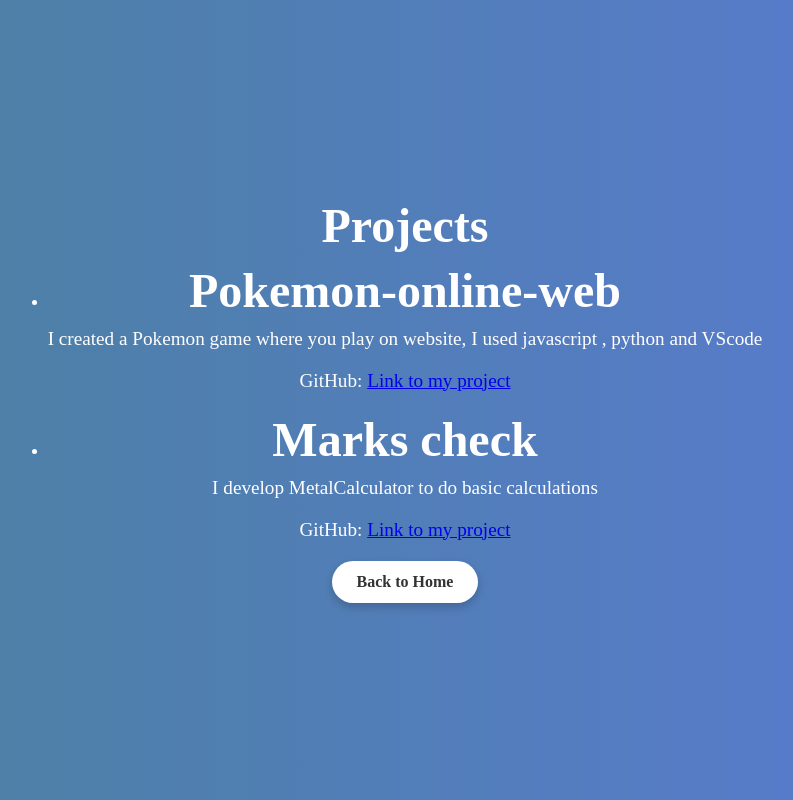
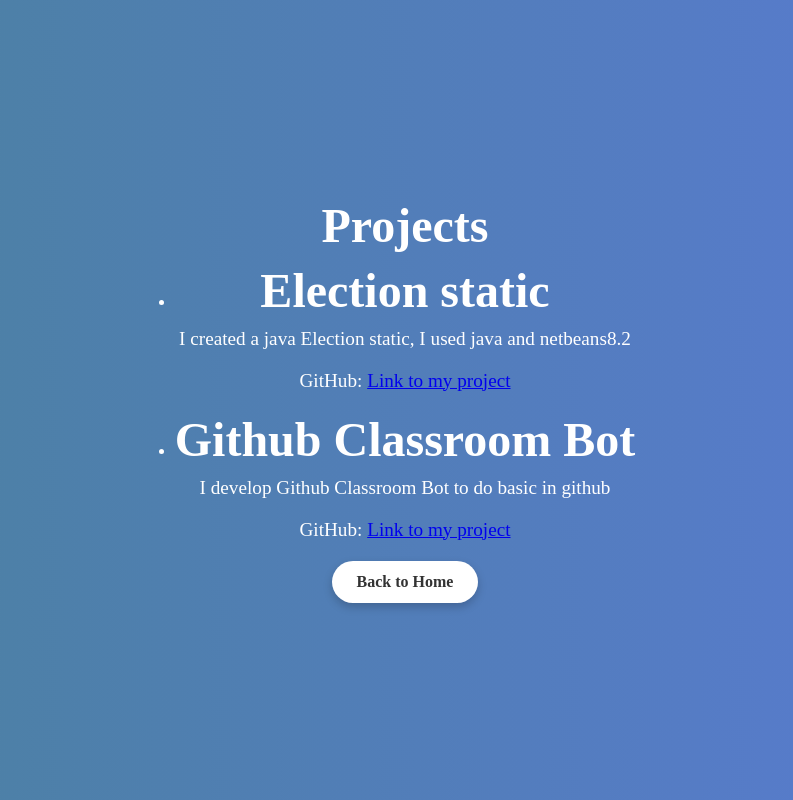
Before and after one commit to 24026911/web-profile, a plain HTML site: page projects.html in a window 1280 px wide. Shown: the whole page, without its empty margins (235-1028 px from the left). Drawn offline with Linux system fonts and the light colour scheme.

Commit message:
Update projects.html

```diff
--- a/projects.html
+++ b/projects.html
@@ -11,14 +11,14 @@
   <h2>Projects</h2>
   <ul>
     <li>
-      <h2>Pokemon-online-web</h2>
-      <p>I created a Pokemon game where you play on website, I used javascript , python and VScode  </p>
-      <p>GitHub: <a href="https://github.com/Forgive/pokemon-online-web.git" target="_blank">Link to my project</a></p>
+      <h2>Election static</h2>
+      <p>I created a java Election static, I used java and netbeans8.2 </p>
+      <p>GitHub: <a href="https://github.com/Univen2nd/practice-submission-08-04-2025-24026911.git" target="_blank">Link to my project</a></p>
     </li>
     <li>
-      <h2>Marks check</h2>
-      <p>I develop MetalCalculator to do basic calculations </p>
-      <p>GitHub: <a href="https://github.com/Forgive/MetalCalc.git" target="_blank">Link to my project</a></p>
+      <h2>Github Classroom Bot</h2>
+      <p>I develop Github Classroom Bot to do basic in github </p>
+      <p>GitHub: <a href="https://github.com/Univen2nd/practical-submission-14-04-2025-24026911.git" target="_blank">Link to my project</a></p>
     </li>
   </ul>
   <a href="index.html"  class="btn">Back to Home</a>
```
